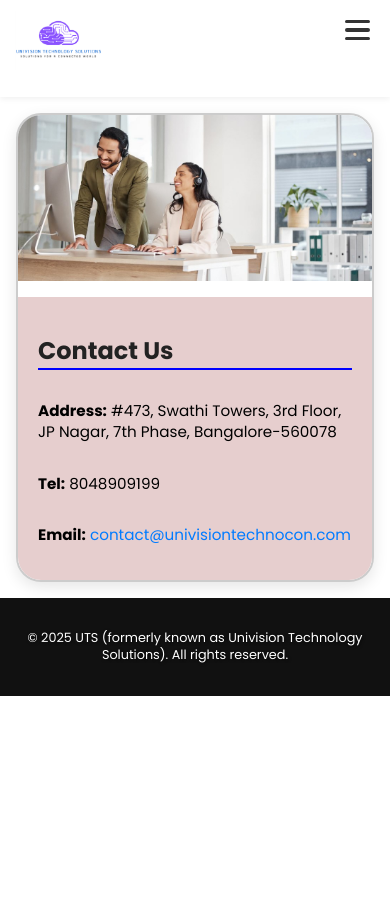
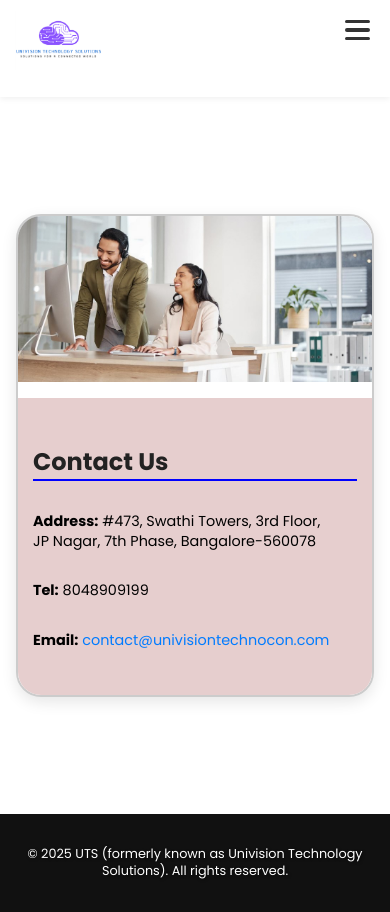
Before and after one commit to Mahendra1235/UTS, a React (Create React App) app: page /contact in a window 390 px wide. Before the commit the page ends 844 px from the top, so only its background shows below. Built offline with nearby package versions, Linux system fonts and the light colour scheme.

Commit message:
Changes in industry, solutions page and css

```diff
--- a/src/App.css
+++ b/src/App.css
@@ -279,7 +279,7 @@ body {
 /* ===== Header Container ===== */
 .header {
   /* background: black; */
-  background-color: white;
+  background-color:white;
   background-image: src;
   padding: 0px 60px;
   box-shadow: 0 2px 6px rgba(0, 0, 0, 0.06);
@@ -654,7 +654,8 @@ body {
   }
 
   .contact-content {
-    padding: 20px 15px;
+    padding: 30px 15px;
+    width: 100%;
   }
 
   .contact-content h1 {
@@ -665,10 +666,6 @@ body {
   .contact-content p {
     font-size: 0.9rem;
     line-height: 1.4;
-  }
-
-  .contact-content a {
-    word-break: break-all;
   }
 }
 
@@ -1043,8 +1040,8 @@ body {
 
 .partnership-image {
   max-width: 100%;
-  width: 1000px; /* Optional max width for large screens */
-  height: auto;
+  width: 1600px; /* Optional max width for large screens */
+  height: 85vh;
   border-radius: 12px;
   box-shadow: 0 8px 20px rgba(0, 0, 0, 0.1);
 }
@@ -1171,42 +1168,6 @@ body {
 }
 /* ===== Mobile Responsive (≤480px) ===== */
 @media (max-width: 480px) {
-
-  /* ===== Contact Page ===== */
-  .contact-container {
-    flex-direction: column;
-    padding: 1rem;
-    min-height: auto;
-  }
-
-  .contact-wrapper {
-    flex-direction: column;
-    width: 100%;
-  }
-
-  .contact-image {
-    width: 100%;
-    height: 200px;
-    margin-bottom: 1rem;
-  }
-
-  .contact-image img {
-    width: 100%;
-    height: 100%;
-    object-fit: cover;
-  }
-
-  .contact-content {
-    padding: 20px;
-    width: 100%;
-
-  }
-
-
-
-  .contact-content p {
-    font-size: 0.95rem;
-  }
 
   /* ===== About & USP Section ===== */
   .about-container {
--- a/src/Components/Home.js
+++ b/src/Components/Home.js
@@ -3,7 +3,6 @@ import cloudIcon from "../assets/cloud.png";
 import automotiveIcon from "../assets/automotive.jpeg";
 import aiIcon from "../assets/ai.jpg";
 import ContactUs from "../Pages/ContactUs";
-// import Partners from "../Pages/Partners";
 
 export default function Home() {
   return (
@@ -59,9 +58,8 @@ export default function Home() {
         </div>
       </section>
 
-      {/* Partners & Contact */}
-      {/* <Partners /> */}
       <ContactUs />
+
     </div>
   );
 }
--- a/src/Pages/About.js
+++ b/src/Pages/About.js
@@ -2,12 +2,11 @@ import React from "react";
 import visionImage from "../assets/USP.png";
 import Leadership from "./Leadership";
 import ContactUs from "./ContactUs";
-import extraImage1 from "../assets/Logo2.png";
 import extraImage2 from "../assets/Logo3.png";
 import extraImage3 from "../assets/Logo4.png";
 
 const extraImages = [
-  { src: extraImage1, alt: "Logo 1" },
+  // { src: extraImage1, alt: "Logo 1" },
   { src: extraImage2, alt: "Logo 2" },
   { src: extraImage3, alt: "Logo 3" },
 ];
@@ -17,7 +16,6 @@ export default function About() {
     <div className="about-container">
       <h1>About Us</h1>
 
-      {/* USP Section */}
       <section className="usp-section">
         <div className="usp-content">
           <h2>USP</h2>
@@ -34,7 +32,6 @@ export default function About() {
         </div>
       </section>
 
-      {/* Vision Section */}
       <section className="vision-section">
         <div className="vision-content">
           <h2>Vision</h2>
@@ -50,25 +47,22 @@ export default function About() {
         <img src={visionImage} alt="Company Vision" className="vision-image" />
       </section>
 
-      {/* Leadership */}
       <Leadership />
 
-      {/* Horizontal Scrolling Images */}
       <h3>Group structure [How UTS was formed]</h3>
       <div className="about-images-marquee">
         <div className="about-images-track">
           {extraImages.map((img, i) => (
             <img key={i} src={img.src} alt={img.alt} className="about-extra-image" />
           ))}
-          {/* Duplicate images for seamless scroll */}
           {extraImages.map((img, i) => (
             <img key={i + extraImages.length} src={img.src} alt={img.alt} className="about-extra-image" />
           ))}
         </div>
       </div>
 
-      {/* Contact */}
       <ContactUs />
+
     </div>
   );
 }
--- a/src/Pages/ContactUs.js
+++ b/src/Pages/ContactUs.js
@@ -1,5 +1,5 @@
 import React from "react";
-import contactImg from "../assets/Contact wm.jpeg"; // replace with your image path
+import contactImg from "../assets/Contact wm.jpeg";
 
 export default function ContactUs() {
   return (
--- a/src/Pages/IndustryPartners.js
+++ b/src/Pages/IndustryPartners.js
@@ -1,6 +1,5 @@
 import React from "react";
-// import partners from "../assets/Partnership.png";
-import partners from "../assets/coming soon1.jpg";
+import partners from "../assets/coming soon2.jpg";
 
 export default function IndustryPartners() {
   return (
--- a/src/Pages/Solutions.js
+++ b/src/Pages/Solutions.js
@@ -1,5 +1,5 @@
 import React from "react";
-import SolutionsImage from "../assets/coming soon1.jpg";
+import SolutionsImage from "../assets/coming soon2.jpg";
 
 export default function Solutions() {
   return (
```
Also changed, not shown: src/assets/coming soon2.jpg (added).
